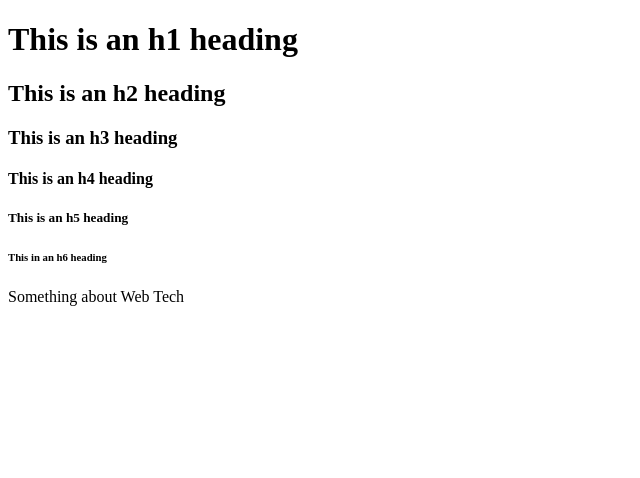
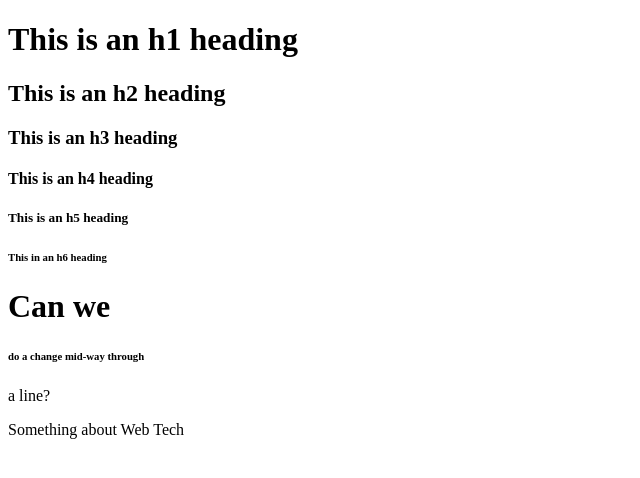
Before and after one commit to Scot-Ian-D/set08101, a plain HTML site: page index.html in a window 1280 px wide. Shown: the whole page, without its empty margins (0-640 px from the left). Drawn offline with Linux system fonts and the light colour scheme.

Commit message:
Update index.html

```diff
--- a/index.html
+++ b/index.html
@@ -10,6 +10,7 @@
       <h4>This is an h4 heading</h4>
       <h5>This is an h5 heading</h5>
       <h6>This in an h6 heading</h6>
+      <h1>Can we <h6>do a change mid-way through</h6> a line?</h1>
       <p>Something about Web Tech</p>
    </body>
 <html>
```
